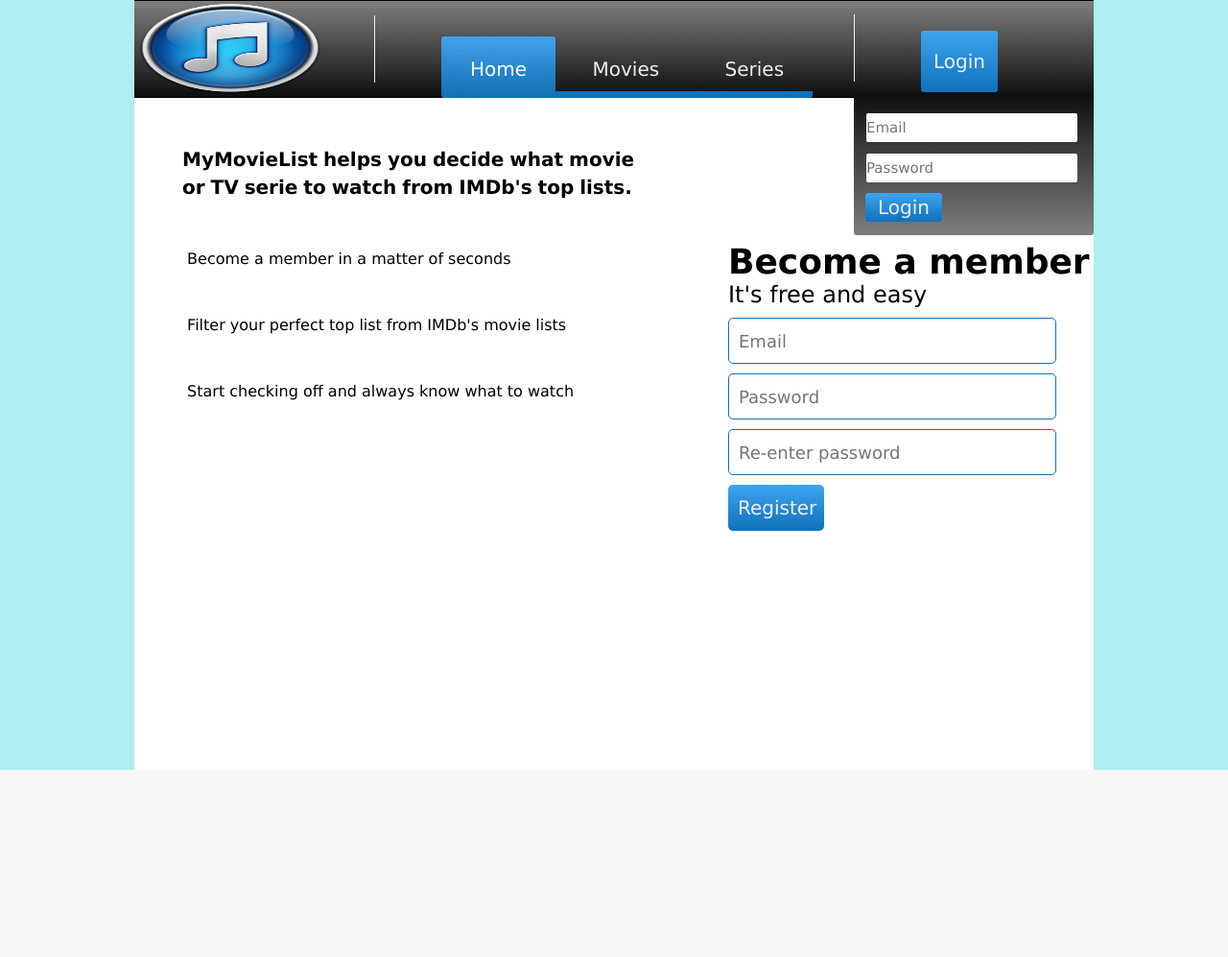
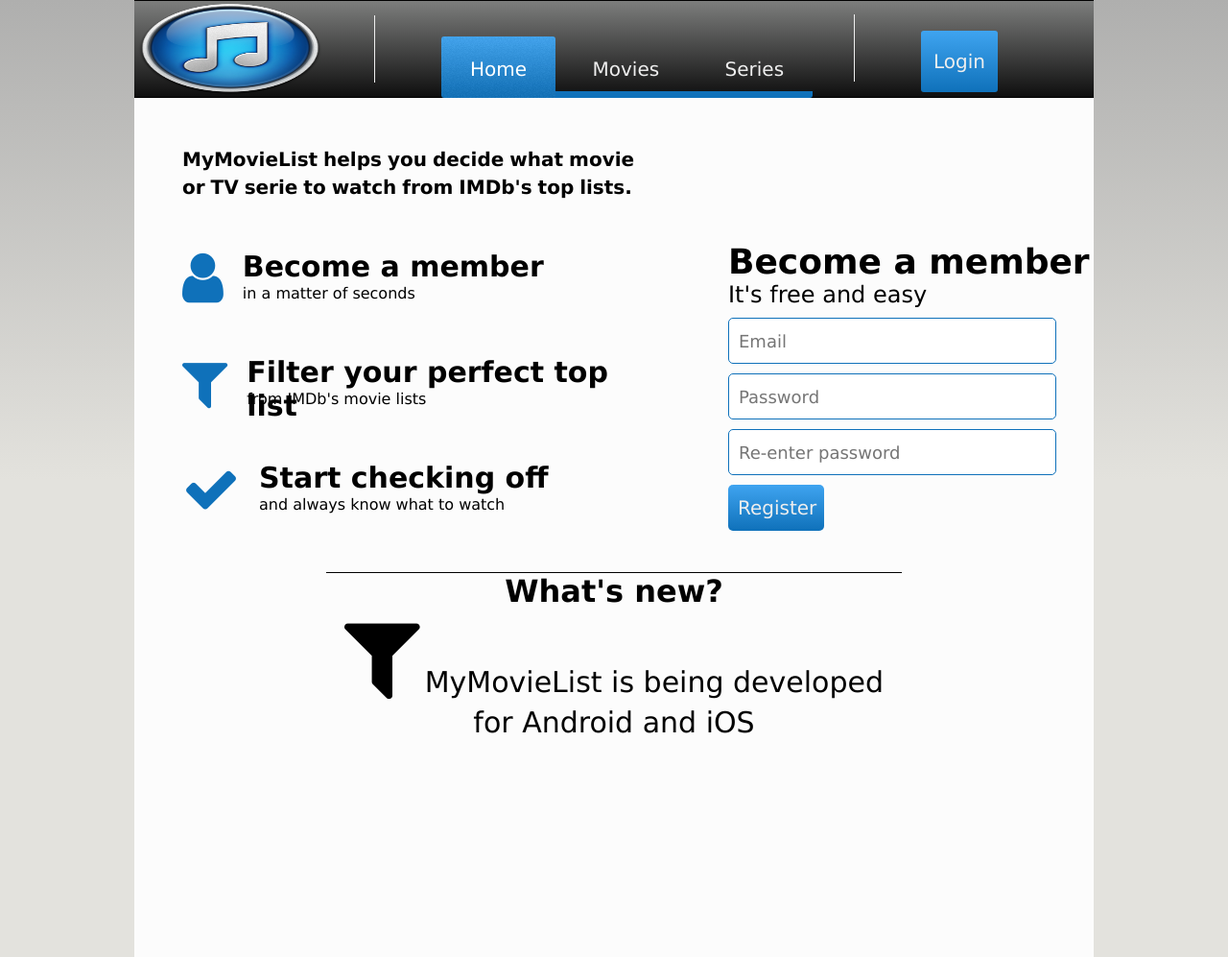
Before and after one commit to willedanielsson/movieApp, a PHP site: page / in a window 1280 px wide. Shown: the whole page at 96% size. Before the commit the page ends 802 px from the top, so only its background shows below. Run offline with PHP 8.4, Linux system fonts and the light colour scheme; some libraries are stand-ins or nearby versions.

Commit message:
A nicer index.php

```diff
--- a/header.css
+++ b/header.css
@@ -9,7 +9,13 @@ html{
 }
 
 body{
-	background-color: #afeeee;
+background: rgb(175,175,174);
+background: -moz-linear-gradient(top, rgba(175,175,174,1) 0%, rgba(227,226,221,1) 500px);
+background: -webkit-linear-gradient(rgba(175,175,174,1) 0%,rgba(227,226,221,1) 500px);
+background: -ms-linear-gradient(top, rgba(175,175,174,1) 0%,rgba(227,226,221,1) 500px);
+background: linear-gradient(top, rgba(175,175,174,1) 0%,rgba(227,226,221,1) 500px);
+background-color: rgb(227,226,221);
+background-repeat: no-repeat;
 }
 
 .content{
@@ -215,7 +221,9 @@ header nav ul li.active > a {
 	position: absolute;
 	height: 148px;
 	width: 250px;
-	top: 97px;
+	top: -200px;
+	right: 400;
+	z-index: 2;
     border-bottom-left-radius: 3px;
     border-bottom-right-radius: 3px;
 
@@ -276,3 +284,20 @@ header nav ul li.active > a {
 	animation: none;
 	color: #ffffff;
 }
+
+.footer{
+	position: absolute;
+	bottom: 0;
+	width: 100%;
+	text-align: center;
+
+	margin-bottom: 20px;
+}
+
+.footer span{
+
+}
+
+.footer a{
+
+}
--- a/header.php
+++ b/header.php
@@ -5,8 +5,8 @@
 	<title>Document</title>
 	<link rel="stylesheet" type="text/css" href="header.css">
 	<script src="//code.jquery.com/jquery-1.10.2.js"></script>
- 	<script src="//code.jquery.com/ui/1.11.0/jquery-ui.js"></script>
   	<script src="script.js"></script>
+	<link href="//maxcdn.bootstrapcdn.com/font-awesome/4.1.0/css/font-awesome.min.css" rel="stylesheet">
 </head>
 
 <body>
@@ -25,8 +25,7 @@
 			</nav>
 
 			<div id="navigationMember">
-			<div id="apa">
-			</div>
+			<div id="apa"></div>
 				<button id="popButtonOpener" onclick="toggleVisibility('loginPop')">
 					Login
 				</button>
--- a/index.css
+++ b/index.css
@@ -1,6 +1,6 @@
 .pagecontent{
-	background-color: white;
-	height: 700px;
+	background-color: #fcfcfc;
+
 }
 
 .information{
@@ -17,12 +17,29 @@
 	word-spacing: -1px;
 }
 
-.information_image{
-	margin: 50px 0 0 40px;
+
+.information_list{
+	position: relative;
+	margin-top: 50px;
 }
 
-.information_list{
-	margin-top: 50px;
+.information_list .fa{
+	font-size: 60px;
+	margin-right: 20px;
+	color: #0f71ba;
+}
+
+.information_list .information_list_headline{
+	position: absolute;
+	top: 0px;
+	font-weight: bold;
+
+	font-size: 30px;
+}
+
+.information_list .information_list_text{
+	position: absolute;
+	top: 36px;
 }
 
 .register{
@@ -82,3 +99,32 @@
 	animation: none;
 	color: #ffffff;
 }
+
+.pagecontent .pagecontent_news{
+	display: inline-block;
+	width: 100%;
+	margin-top: 40px;
+
+}
+
+.pagecontent .pagecontent_news .pagecontent_news_holder{
+
+	width: 600px;
+	height: 400px;
+	margin-left: auto;
+	margin-right: auto;
+
+	text-align: center;
+
+	border-top: 1px solid black;
+}
+
+.pagecontent .pagecontent_news .pagecontent_news_holder .fa{
+	display: inline;
+	font-size: 100px;
+}
+
+.pagecontent .pagecontent_news .pagecontent_news_holder span{
+	display: inline;
+	font-size: 30px;
+}
--- a/index.php
+++ b/index.php
@@ -13,19 +13,19 @@
 				</div>
 
 				<div class="information_list">
-					<img src="">
+					<span class="fa fa-user"></span>
 					<span class="information_list_headline">Become a member</span>
 					<span class="information_list_text">in a matter of seconds</span>
 				</div>
 
 				<div class="information_list">
-					<img src="">
+					<span class="fa fa-filter"></span>
 					<span class="information_list_headline">Filter your perfect top list</span>
 					<span class="information_list_text">from IMDb's movie lists</span>
 				</div>
 
 				<div class="information_list">
-					<img src="">
+					<span class="fa fa-check"></span>
 					<span class="information_list_headline">Start checking off</span>
 					<span class="information_list_text">and always know what to watch</span>
 				</div>
@@ -41,30 +41,18 @@
 						<input type="submit" name="Submit" value="Register" id="registerSubmit" />
 				</form>
 			</div>
+
+			<div class="pagecontent_news">
+			<div class="pagecontent_news_holder">
+			<h1>What's new?</h1>
+				<span class="fa fa-filter"></span>
+				<span>MyMovieList is being developed for Android and iOS</span>
+				</div>
+			</div>
+
 		</div>
+
 	</div>
-<!--
-	<h1>SIGNUP</h1>
-	<form id="register" action="register.php" method="get" accept-charset="UTF-8">
-		<input type="email" name="email" id="email" maxlength="50" />
-
-		<input type="password" name="password" id="password" maxlength="50" />
-
-		<input type="submit" name="Submit" value="Submit" />
-
-	</form>
-
-	<h1>LOGIN</h1>
-	<form id="login" action="login.php" method="get" accept-charset="UTF-8">
-		<input type="email" name="email" id="email" maxlength="50" />
-
-		<input type="password" name="password" id="password" maxlength="50" />
-
-		<input type="submit" name="Submit" value="Submit" />
-
-	</form>
-
--->
 
 </body>
 
--- a/script.js
+++ b/script.js
@@ -4,9 +4,9 @@ $(document).ready(function() {
 
 function toggleVisibility(id){
 	var e = document.getElementById(id);
-	if(e.style.top == '97px'){
+	if(e.style.top == '102px'){
 		e.style.top = '-2000px';
 	}else{
-		e.style.top = '97px';
+		e.style.top = '102px';
 	}
 }
```
